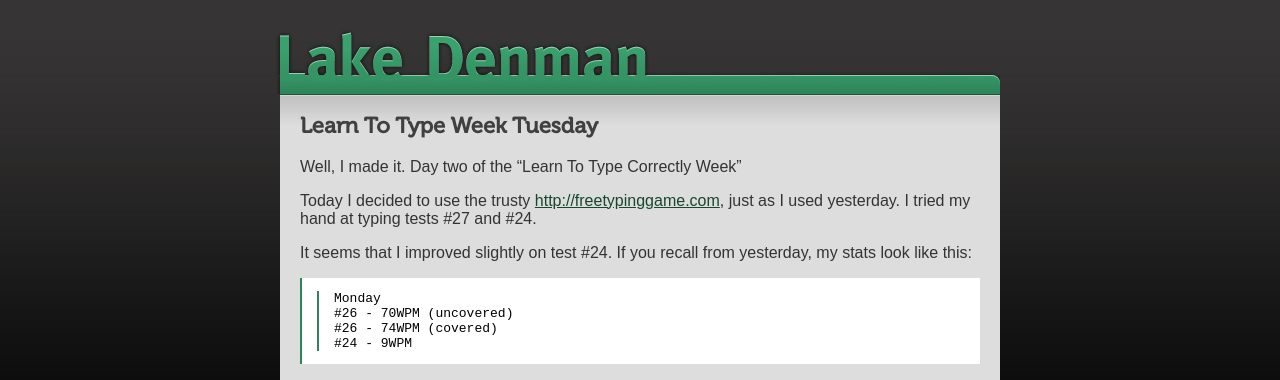
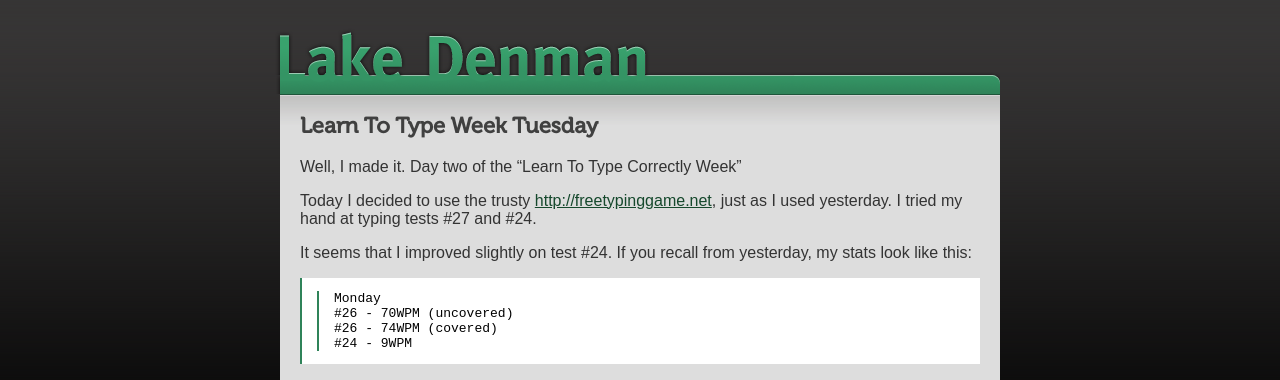
Before and after one commit to trainman419/namniart.com, a Jekyll site: the page built from _posts/2010-07-13-learn-to-type-week-tuesday.markdown, in a window 1280 px wide. Shown: the top 380 px of the page. Built offline with Jekyll 4.4.1, drawn with Linux system fonts in a browser that asks for light colours; part of the change alters nothing that is shown.

Commit message:
update link again

```diff
--- a/_posts/2010-07-13-learn-to-type-week-tuesday.markdown
+++ b/_posts/2010-07-13-learn-to-type-week-tuesday.markdown
@@ -6,7 +6,7 @@ excerpt: Learn To Type Week Tuesday...
 
 Well, I made it. Day two of the "Learn To Type Correctly Week"
 
-Today I decided to use the trusty [http://freetypinggame.com](http://freetypinggame.com), just as I used yesterday.
+Today I decided to use the trusty [http://freetypinggame.net](http://freetypinggame.net), just as I used yesterday.
 I tried my hand at typing tests #27 and #24.
 
 It seems that I improved slightly on test #24. If you recall from yesterday, my stats look like this:
```
Also changed, not shown: 1 other file.
